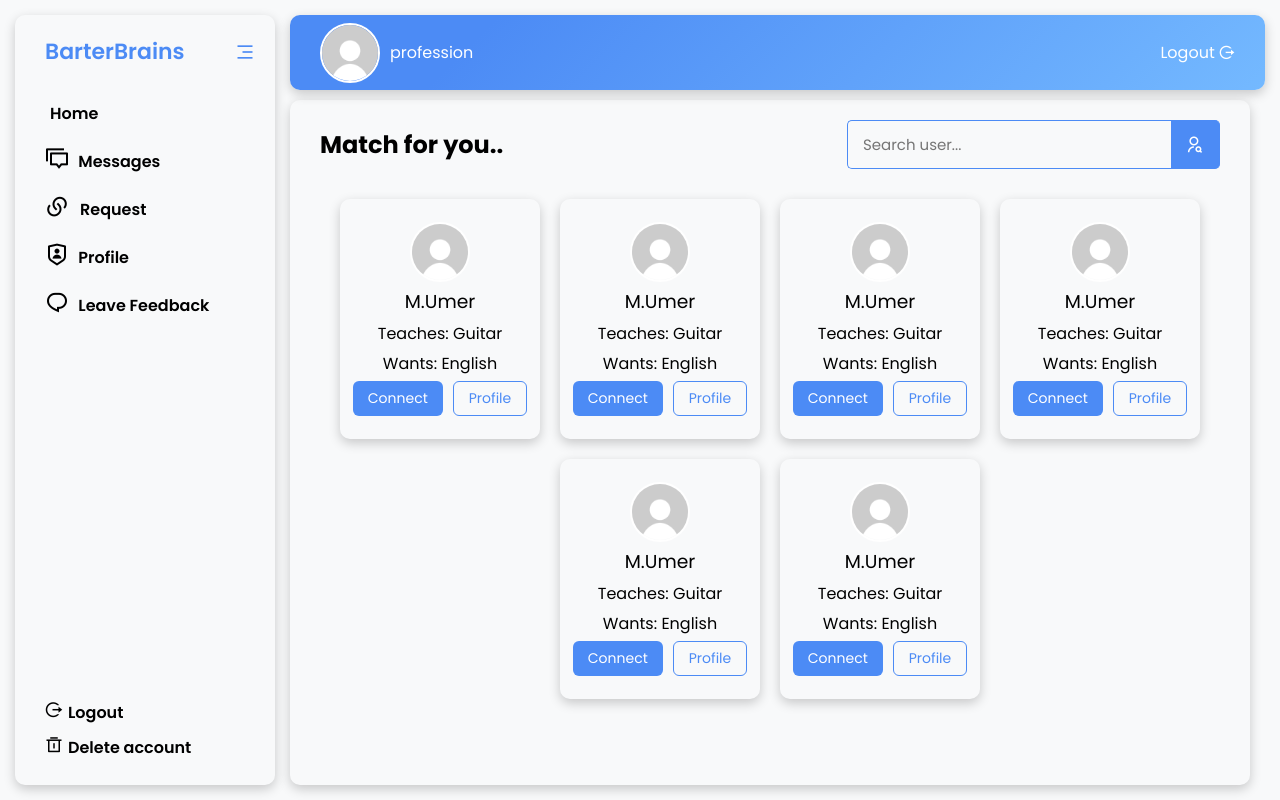
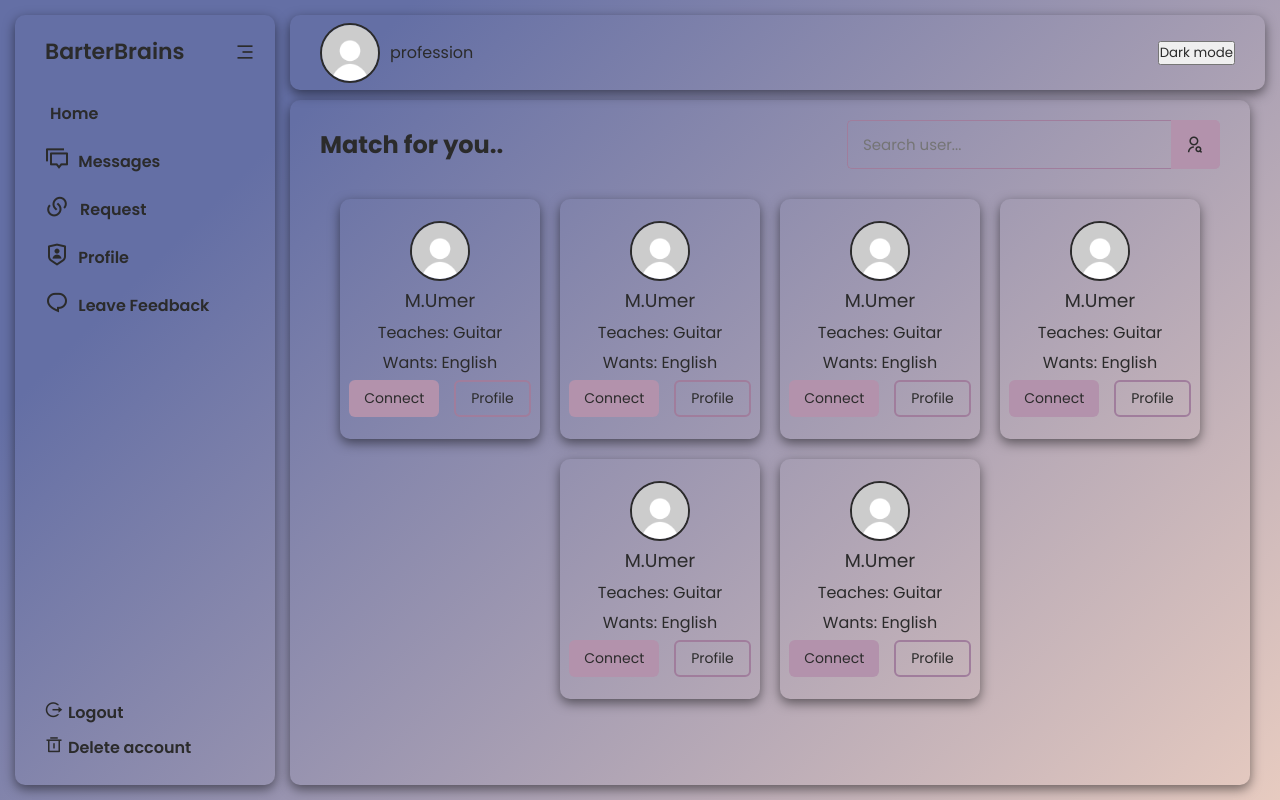
Before and after one commit to umernadim/barterBrains, a PHP site: page /dashboard.php in a window 1280 px wide. Run offline with PHP 8.4, Linux system fonts and the light colour scheme; the visitor is signed in with stand-in values (Sample User, id 1); data that the repository does not hold is empty; some libraries are stand-ins or nearby versions.

Commit message:
style updated

```diff
--- a/components/navBar.php
+++ b/components/navBar.php
@@ -32,7 +32,10 @@ if (mysqli_num_rows($result) > 0) {
   </a>
 
   <!-- Only visible on desktop -->
-  <a href="logout.php" id="logoutLink" class="desktop-only">
+  <!-- <a href="logout.php" id="logoutLink" class="desktop-only">
     Logout <i class="ri-logout-circle-r-line"></i>
-  </a>
+  </a> -->
+
+  <button id="themeBtn">Dark mode</button>
+
 </nav>
--- a/components/sideBar.php
+++ b/components/sideBar.php
@@ -32,7 +32,7 @@
         </div>
 
           <div id="logout">
-            <a href="logout.php">
+            <a href="logout.php" onclick="confirmLogout(event)">
               <i class="ri-logout-circle-r-line"></i>
               <span>Logout</span>
             </a>
--- a/dashboard.php
+++ b/dashboard.php
@@ -148,8 +148,8 @@
         </h4>
         <h4>
           <span><i class="ri-map-pin-fill"></i></span>
-          <span id="city"><?= !empty($row['city']) ? $row['city'] : 'city' ; ?>, </span>
-          <span id="country"><?= !empty($row['country']) ? $row['country'] : 'country' ; ?></span>
+          <span id="city"><?= !empty($row['city']) ? $row['city'] : 'city'; ?>, </span>
+          <span id="country"><?= !empty($row['country']) ? $row['country'] : 'country'; ?></span>
         </h4>
         <div id="skill-badges">
           <h4>Teaching: <span id="teach"><?= $row['teach_skills']; ?></span></h4>
@@ -234,6 +234,7 @@
   <script src="script.js"></script>
 
   <script>
+    // function to confirm delete account
     function confirmDelete(event) {
       event.preventDefault(); // prevent default navigation
       const confirmed = confirm("Are you sure you want to delete your account?");
@@ -241,6 +242,18 @@
         window.location.href = "delete-user.php";
       }
     }
+
+    // function to confirm logout account
+    function confirmLogout(event) {
+      event.preventDefault();
+      const confirmed = confirm("Are you sure you want to logout your account?");
+      if (confirmed) {
+        window.location.href = "logout.php";
+      }
+    }
+
+
+
   </script>
 
 
--- a/style.css
+++ b/style.css
@@ -1,11 +1,43 @@
 :root {
-  --text-color-light: #fff;
+  /* --text-color-light: #fff;
   --text-color-dark: #000;
   --background-color: #f8f9fa;
-  --theme-color: ;
   --btn-color: #4C8BF5;
-  --btn-hover-color: #3467d6;
-  --badge-btn-color: #FF7A59;
+  --btn-hover-color: #3467d6; */
+
+  --text-color-light: #2B2B2B;
+  --text-color-dark: #2B2B2B;
+  --background-color: linear-gradient(135deg, #646FA5 20%, #E7CBC0 100%);
+  --shadow-color: rgba(1, 1, 1, 0.5);
+  --btn-color: #B392AC;
+  --btn-hover-color: #A07D9C;
+  --btn-txt-color: #ffffff;
+
+}
+
+.dark {
+  --text-color-light: #928DAB;
+  --text-color-dark: #928DAB;
+  --background-color: #1f1c2c;
+  --btn-color: #2C2943;
+  --btn-hover-color: #37345A;
+  --shadow-color: rgba(146, 141, 171, 0.3);
+
+
+  /* --text-color-light: #BDD9D7;
+  --text-color-dark: #BDD9D7;
+  --background-color: #03363D;
+  --btn-color: #2C2943 ;
+   --btn-hover-color: #37345A;
+   --shadow-color: rgba(146, 141, 171, 0.3);  */
+
+  /* --text-color-light: #FAEAEB;
+  --text-color-dark: #FAEAEB;
+  --background-color: #102542; */
+
+  /* --btn-color: #4C8BF5;
+   --btn-hover-color: #3467d6;
+  --badge-btn-color: #FF7A59; */
 }
 
 
@@ -14,6 +46,8 @@
   margin: 0;
   box-sizing: border-box;
   font-family: Poppins;
+  color: var(--text-color-light);
+  color: var(--text-color-dark);
 }
 
 body {
@@ -213,7 +247,6 @@ footer h4 {
   height: 100vh;
   gap: 15px;
   padding: 15px;
-  background: var(--background-color);
   transition: grid-template-columns 0.4s ease;
   overflow: hidden;
 }
@@ -225,10 +258,9 @@ footer h4 {
   justify-content: space-between;
   align-items: center;
   padding: 0 30px;
-  background: linear-gradient(135deg, #4C8BF5 20%, #74b9ff 100%);
+  /* background: linear-gradient(135deg, #4C8BF5 20%, #74b9ff 100%); */
   border-radius: 10px;
-  box-shadow: 0 4px 12px rgba(0, 0, 0, 0.2);
-  color: var(--text-color-light);
+  box-shadow: 0 4px 12px var(--shadow-color);
   height: 75px;
 }
 
@@ -266,7 +298,7 @@ footer h4 {
 #suggested-user,
 #user-profile {
   border-radius: 10px;
-  box-shadow: 0 4px 12px rgba(0, 0, 0, 0.2);
+  box-shadow: 0 4px 12px var(--shadow-color);
 }
 
 /* code for sideBar  */
@@ -284,7 +316,6 @@ footer h4 {
   justify-content: space-between;
   width: 100%;
   margin-bottom: 30px;
-  color: var(--btn-color);
 }
 
 #sidebar-header i {
@@ -306,7 +337,6 @@ footer h4 {
 
 #sidebar a {
   text-decoration: none;
-  color: var(--text-color-dark);
 }
 
 #sidebar a span {
@@ -372,7 +402,7 @@ footer h4 {
 #suggested-user-header input {
   padding: 10px 15px;
   font-size: 15px;
-  border: 1px solid var(--btn-color);
+  border: 1px solid var(--btn-hover-color);
   border-right: none;
   border-top-left-radius: 5px;
   border-bottom-left-radius: 5px;
@@ -415,7 +445,7 @@ footer h4 {
   gap: 5px;
   padding: 20px 0;
   border-radius: 10px;
-  box-shadow: 0 4px 12px rgba(0, 0, 0, 0.2);
+  box-shadow: 0 4px 12px var(--shadow-color);
 }
 
 #suggested-user .card img {
@@ -443,17 +473,13 @@ footer h4 {
 
 #suggested-user .card button:nth-child(2) {
   background: none;
-  color: var(--btn-color);
-  border: 1.5px solid var(--btn-color);
+  border: 2px solid var(--btn-hover-color);
 }
 
 #suggested-user .card button:hover {
   background-color: var(--btn-hover-color);
 }
 
-#suggested-user .card button:nth-child(2):hover {
-  color: var(--text-color-light);
-}
 
 /* code for user-profile  */
 #user-profile {
@@ -520,9 +545,8 @@ footer h4 {
 
 #buttons {
   display: flex;
-  /* justify-content: space-between; */
   justify-content: center;
-  gap: 10px;
+  gap: 15px;
 }
 
 #buttons button {
@@ -534,6 +558,10 @@ footer h4 {
   cursor: pointer;
   transition: background-color 0.3s ease;
 }
+
+#buttons button:nth-child(2){
+  background: none;
+  border: 2px solid var(--btn-hover-color);}
 
 #buttons button:hover {
   background-color: var(--btn-hover-color);
```
Also changed, not shown: other parts of style.css (+52 -59 lines), script.js (+20 -0 lines). Lines whose indentation alone changed are shown as unchanged.
